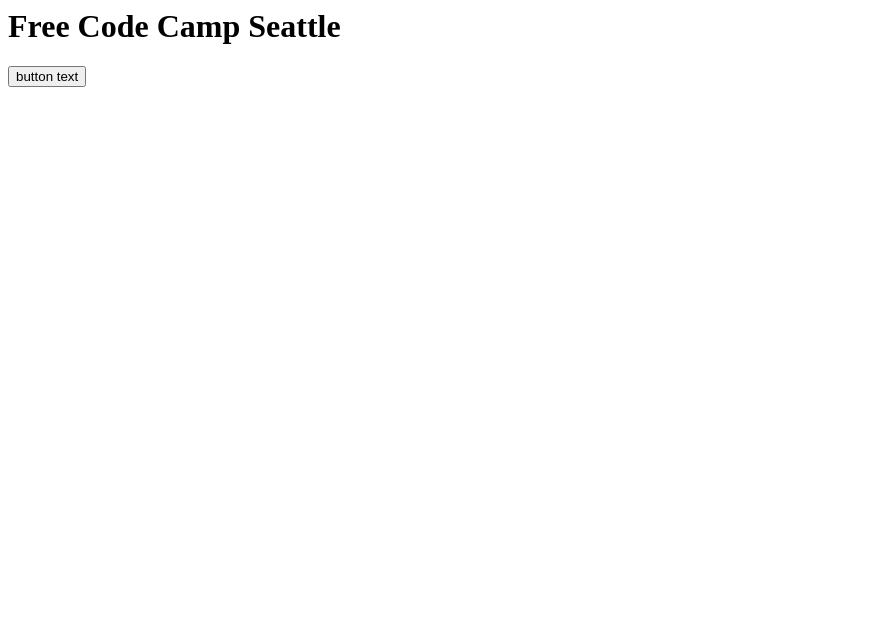
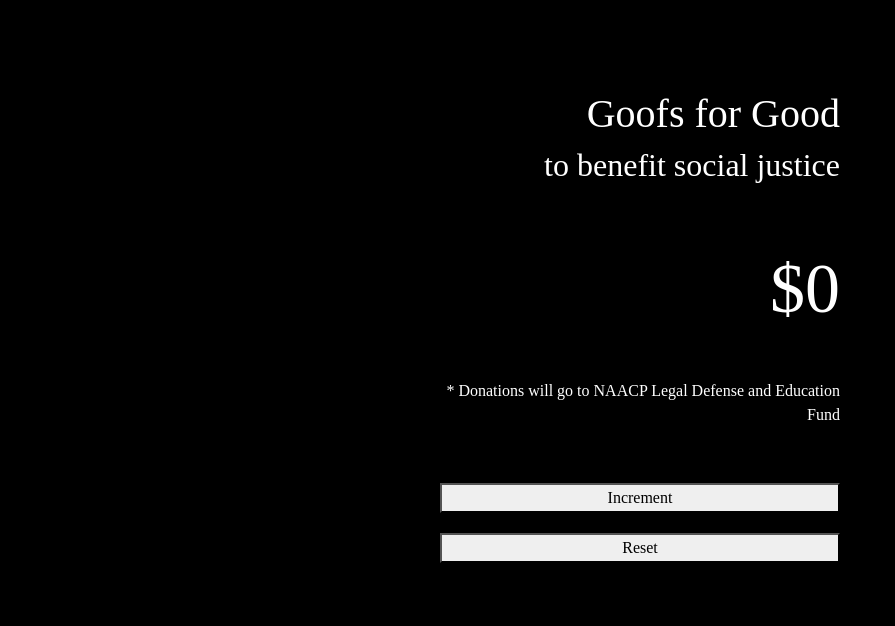
Before and after one commit to bradserlis/fcc-twilioquest, a plain HTML site: page index.html in a window 1280 px wide. Shown: the whole page, without its empty margins (0-895 px from the left). Drawn offline with nearby package versions, Linux system fonts and the light colour scheme.

Commit message:
font, buttons, styling added

```diff
--- a/app.js
+++ b/app.js
@@ -1,3 +1,16 @@
 console.log('hello from the other side....')
 
-$('#master').click(()=> console.log('you click me!?'))
+$('#increment-button').click(() => onClick())
+$('#reset-button').click(()=> onReset())
+
+let donationTotalValue = parseInt($('#donation-total').html(), 10)
+
+const onClick = () => {
+  donationTotalValue = (donationTotalValue + 10)
+  $('#donation-total').html(donationTotalValue)
+}
+
+const onReset = () => {
+  donationTotalValue = 0;
+  $('#donation-total').html(donationTotalValue)
+}
--- a/index.html
+++ b/index.html
@@ -1,16 +1,32 @@
 <html>
   <head>
+    <link href="https://stackpath.bootstrapcdn.com/bootstrap/4.5.0/css/bootstrap.min.css" rel="stylesheet" integrity="sha384-9aIt2nRpC12Uk9gS9baDl411NQApFmC26EwAOH8WgZl5MYYxFfc+NcPb1dKGj7Sk" crossorigin="anonymous">
     <link rel="stylesheet" href="styles.css">
+
     <script
   src="https://code.jquery.com/jquery-3.5.1.min.js"
   integrity="sha256-9/aliU8dGd2tb6OSsuzixeV4y/faTqgFtohetphbbj0="
   crossorigin="anonymous"></script>
   </head>
   <body>
-    <h1>Free Code Camp Seattle </h1>
-    <button id='master'>
-      button text
-    </button>
+    <div class='container'>
+      <div id='title-div'>
+        <h1> Goofs for Good </h1>
+        <h2> to benefit social justice </h2>
+        <hr>
+      </div>
+      <div class='count-div'>
+        <h3>
+          $<span id='donation-total'>0</span>
+        </h3>
+      </div>
+      <div>
+        <p>* Donations will go to <span id='legal-fund-text'>NAACP Legal Defense and Education Fund</span></p>
+      </div>
+
+      <button id='increment-button'> Increment </button>
+      <button id='reset-button'>Reset</button>
+    </div>
   </body>
   <script src='app.js'></script>
 </html>
--- a/styles.css
+++ b/styles.css
@@ -0,0 +1,33 @@
+body {
+ background: black;
+ color: white;
+ font-family: 'GRIXEL Acme 7 Wide Bold';
+}
+
+#title-div {
+  margin: 30px 0;
+}
+
+.count-div {
+  margin-bottom: 40px;
+}
+.count-div h3 {
+  font-size: 70px
+}
+
+#increment-button {
+  margin: 40px 0 20px;
+}
+
+.container {
+/*  background: url('https://media2.fdncms.com/stranger/imager/u/large/43878318/94962404_852894858527959_104099394390851584_n.png');
+  background-size: contain;
+  background-repeat: no-repeat;
+  background-position: center;*/
+  width: 400px;
+  padding: 60px 0;
+  display: flex;
+  flex: 1;
+  flex-direction: column;
+  text-align: right;
+}
```
